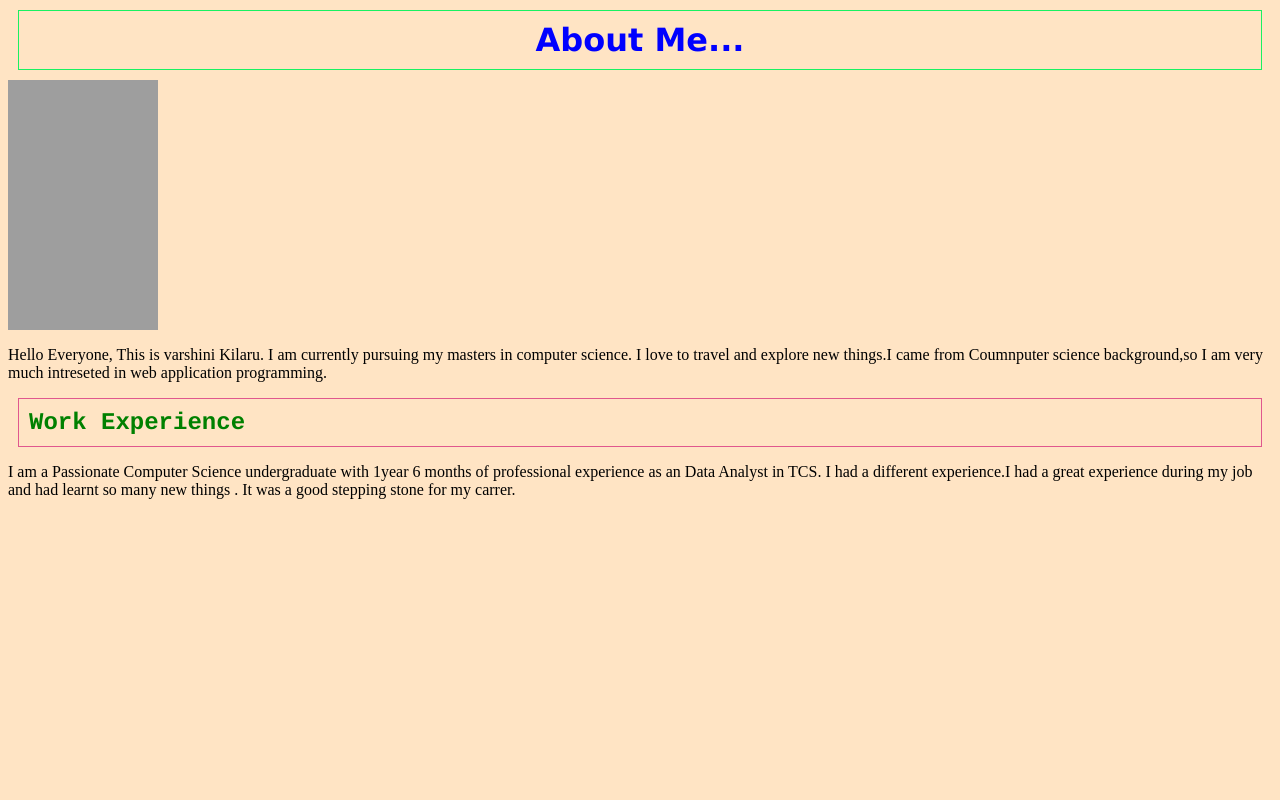
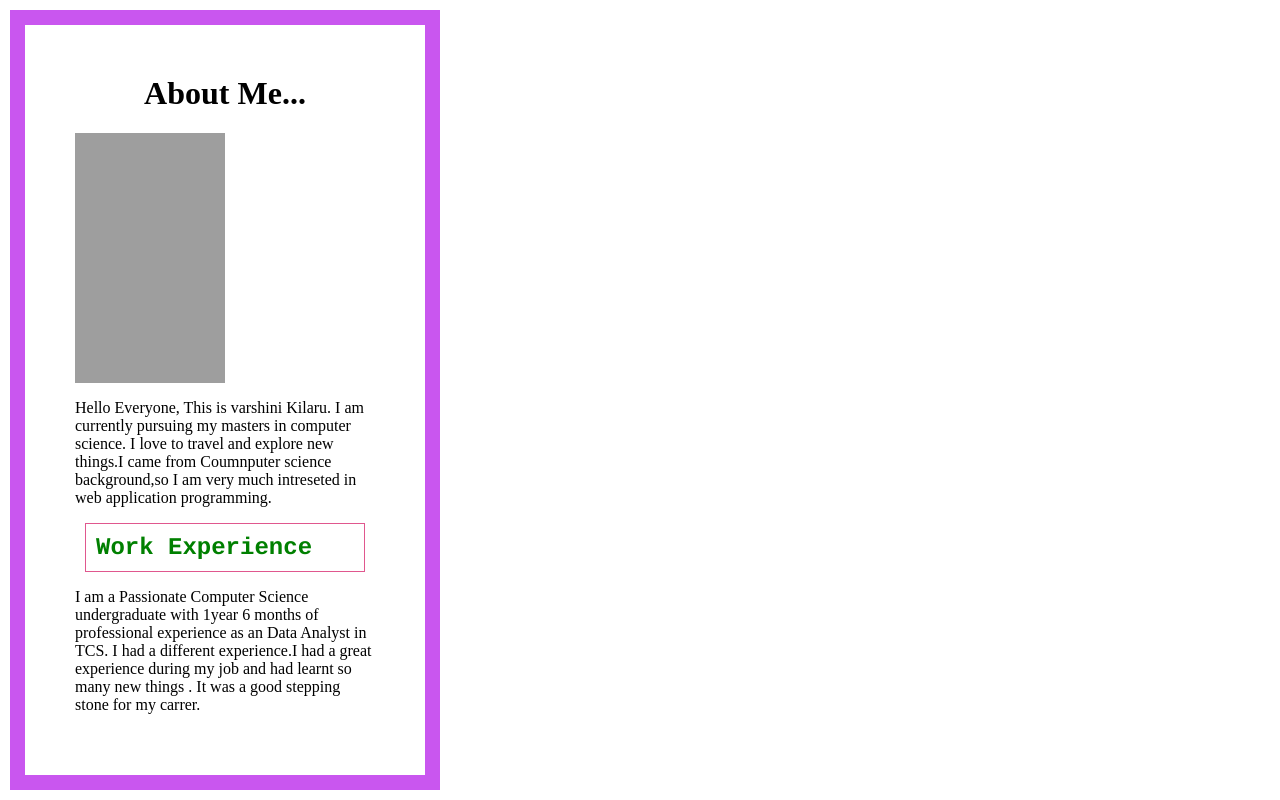
Before and after one commit to VarshiniKilaru09/about_me_styled, a plain HTML site: page index.html in a window 1280 px wide. Drawn offline with Linux system fonts and the light colour scheme; grey boxes are pictures that could not be loaded.

Commit message:
index.html

```diff
--- a/index.html
+++ b/index.html
@@ -6,12 +6,12 @@
 
     <style>
         body{
-            div {
-            border: 1px solid black;
-            margin-top: 1000px;
-            margin-bottom: 1000px;
-            margin-right: 1500px;
-            margin-left: 1300px;
+
+            width: 300px;
+            border: 15px solid rgb(201, 86, 239);
+            padding: 50px;
+            margin: 10px;
+        }
         }
             background-color:#FFE4C4;
         }
```
